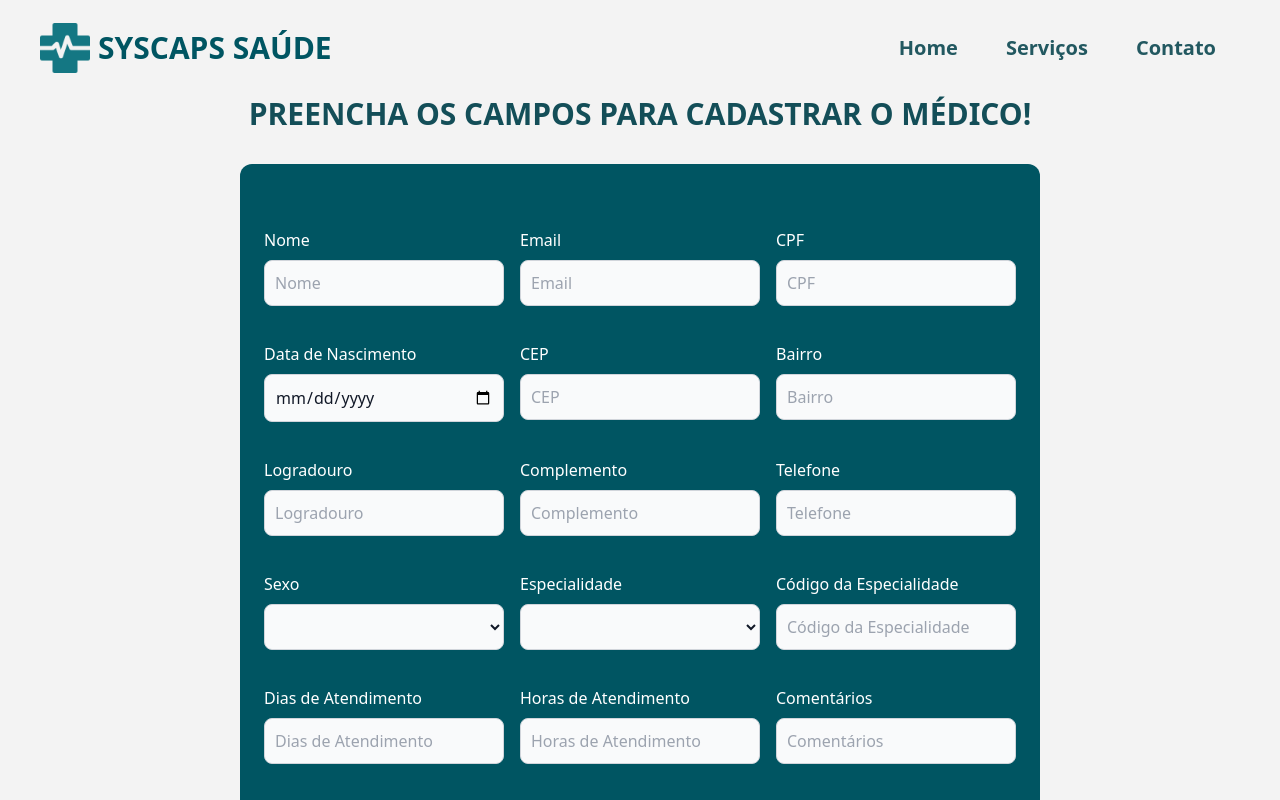
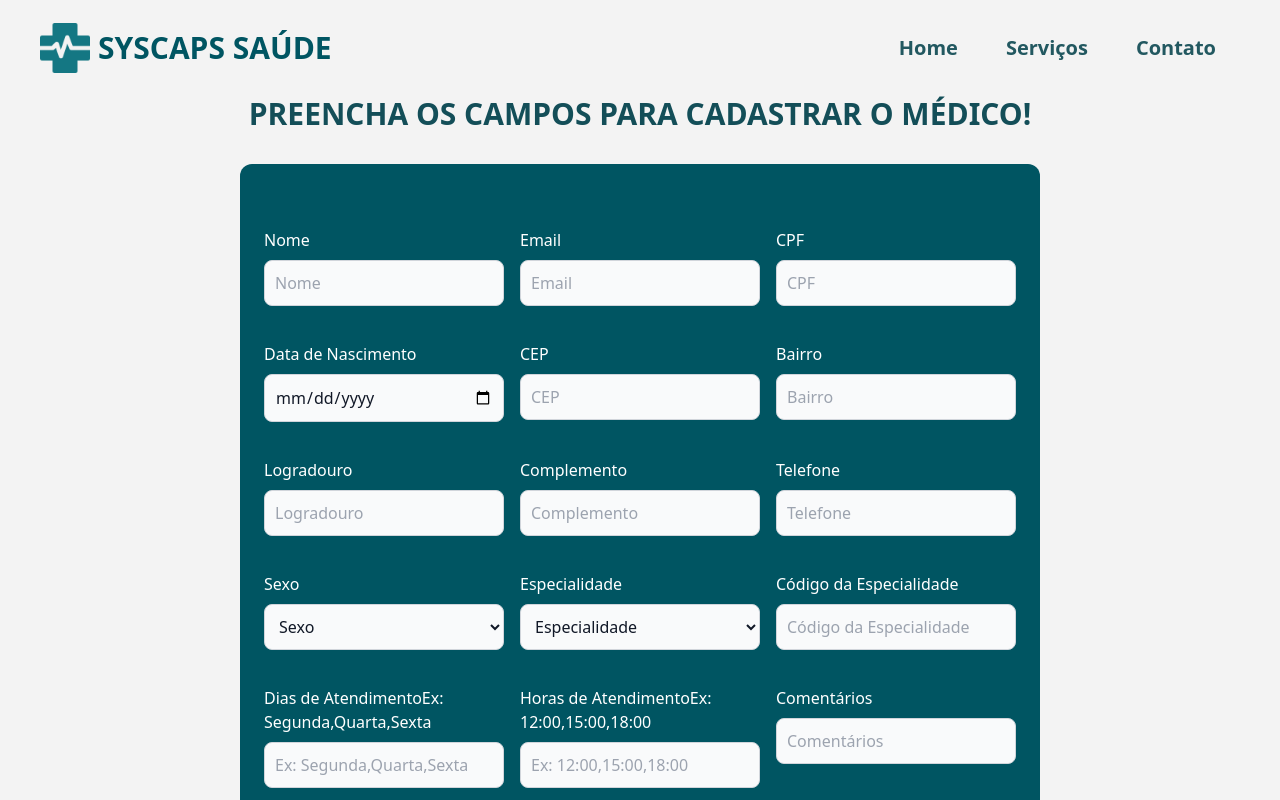
Before and after one commit to VitorDanielA/capssaude, a Next.js app: page /medico/FormCadastroMedico in a window 1280 px wide. Shown: the top 800 px of the page. Built offline with nearby package versions, Linux system fonts and the light colour scheme.

Commit message:
Fix: Adjust inputs no doctor crud

```diff
--- a/src/components/CadastrarMedico.tsx
+++ b/src/components/CadastrarMedico.tsx
@@ -78,7 +78,7 @@ export default function CadastrarMedico() {
     };
 
     const especialidades = [
-        { value: '', label: ''},
+        { value: 'Especialidade', label: 'Especialidade'},
         { value: 'MEDICO', label: 'Medico', sigla: 'CRM'},
         { value: 'ENFERMEIRO', label: 'Enfermeiro', sigla: 'COREN'},
         { value: 'PSICOLOGO', label: 'Psicologo', sigla: 'CRP'},
@@ -86,9 +86,10 @@ export default function CadastrarMedico() {
     ]
 
     const sexos = [
-        { value: '', label: ''},
+        { value: 'Sexo', label: 'Sexo'},
         { value: 'Masculino', label:'Masculino'},
         { value: 'Feminino', label:'Feminino'},
+        { value: 'PNI', label: 'Prefiro não me identificar'}
     ]
 
     const inputs = [
@@ -183,7 +184,8 @@ export default function CadastrarMedico() {
             id: "diasAtendimento",
             name: "diasAtendimento",
             className: 'bg-gray-50 border border-gray-300 text-gray-900 rounded-lg block w-full p-2.5 focus:outline-none mb-5 mt-2',
-            placeholder: 'Dias de Atendimento',
+            label: 'Dias de Atendimento',
+            placeholder: 'Ex: Segunda,Quarta,Sexta',
             required: true,
         },
         {
@@ -191,7 +193,8 @@ export default function CadastrarMedico() {
             id: "horasAtendimento",
             name: "horasAtendimento",
             className: 'bg-gray-50 border border-gray-300 text-gray-900 rounded-lg block w-full p-2.5 focus:outline-none mb-5 mt-2',
-            placeholder: 'Horas de Atendimento',
+            label: 'Horas de Atendimento',
+            placeholder: 'Ex: 12:00,15:00,18:00',
             required: true,
         },
         {
@@ -220,6 +223,7 @@ export default function CadastrarMedico() {
                     <div className="grid grid-cols-3 gap-4">
                         {inputs.map((input) => (
                             <label key={input.name} className="">
+                                {input.label}
                                 {input.placeholder}
                                 {input.type === 'select' ? (
                                     <select
@@ -240,6 +244,7 @@ export default function CadastrarMedico() {
                                         type={input.type}
                                         name={input.name}
                                         className={input.className}
+                                        label={input.label}
                                         placeholder={input.placeholder}
                                         required={input.required}
                                         value={form[input.name]}
```
